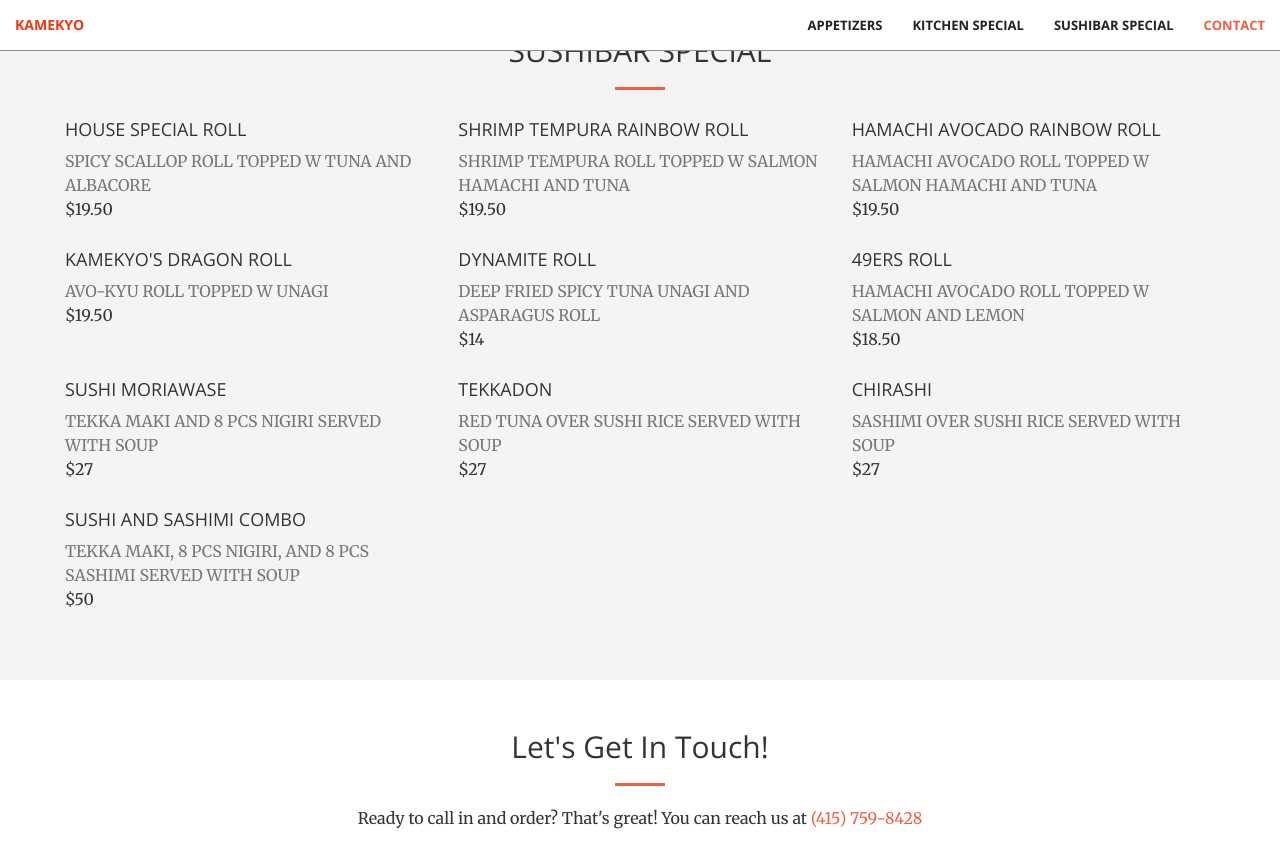
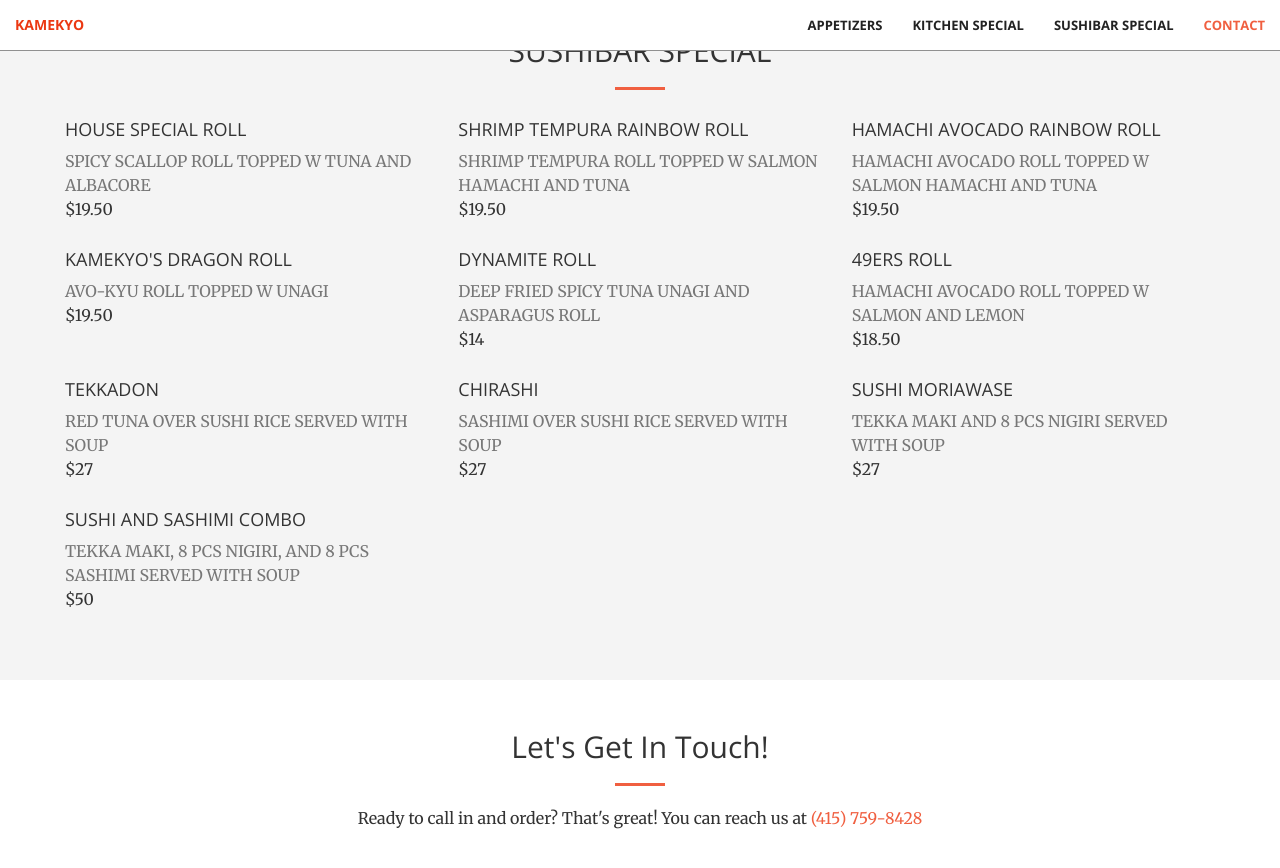
Before and after one commit to CyrusLiang/kamekyo, a Jekyll site: the page built from index.html, in a window 1280 px wide and 900 px high, scrolled down 4877 px. Shown: the top 868 px of the window. Built offline with Jekyll 4.4.1, drawn with Linux system fonts in a browser that asks for light colours.

Commit message:
Update sushibar.html

```diff
--- a/_includes/sushibar.html
+++ b/_includes/sushibar.html
@@ -53,13 +53,6 @@
             </div>
             <div class="col-lg-4 col-sm-6">
                 <div class="food-box">
-                    <h4>Sushi Moriawase</h4>
-                    <p class="text-muted">Tekka maki and 8 pcs nigiri served with soup</p>
-                    <p id="sushim"></p>
-                </div>
-            </div>
-            <div class="col-lg-4 col-sm-6">
-                <div class="food-box">
                     <h4>Tekkadon</h4>
                     <p class="text-muted">Red tuna over sushi rice served with soup</p>
                     <p id="tekkad"></p>
@@ -74,6 +67,13 @@
             </div>
             <div class="col-lg-4 col-sm-6">
                 <div class="food-box">
+                    <h4>Sushi Moriawase</h4>
+                    <p class="text-muted">Tekka maki and 8 pcs nigiri served with soup</p>
+                    <p id="sushim"></p>
+                </div>
+            </div>
+            <div class="col-lg-4 col-sm-6">
+                <div class="food-box">
                     <h4>Sushi and Sashimi Combo</h4>
                     <p class="text-muted">Tekka maki, 8 pcs nigiri, and 8 pcs sashimi served with soup</p>
                     <p id="sscombo"></p>
```
